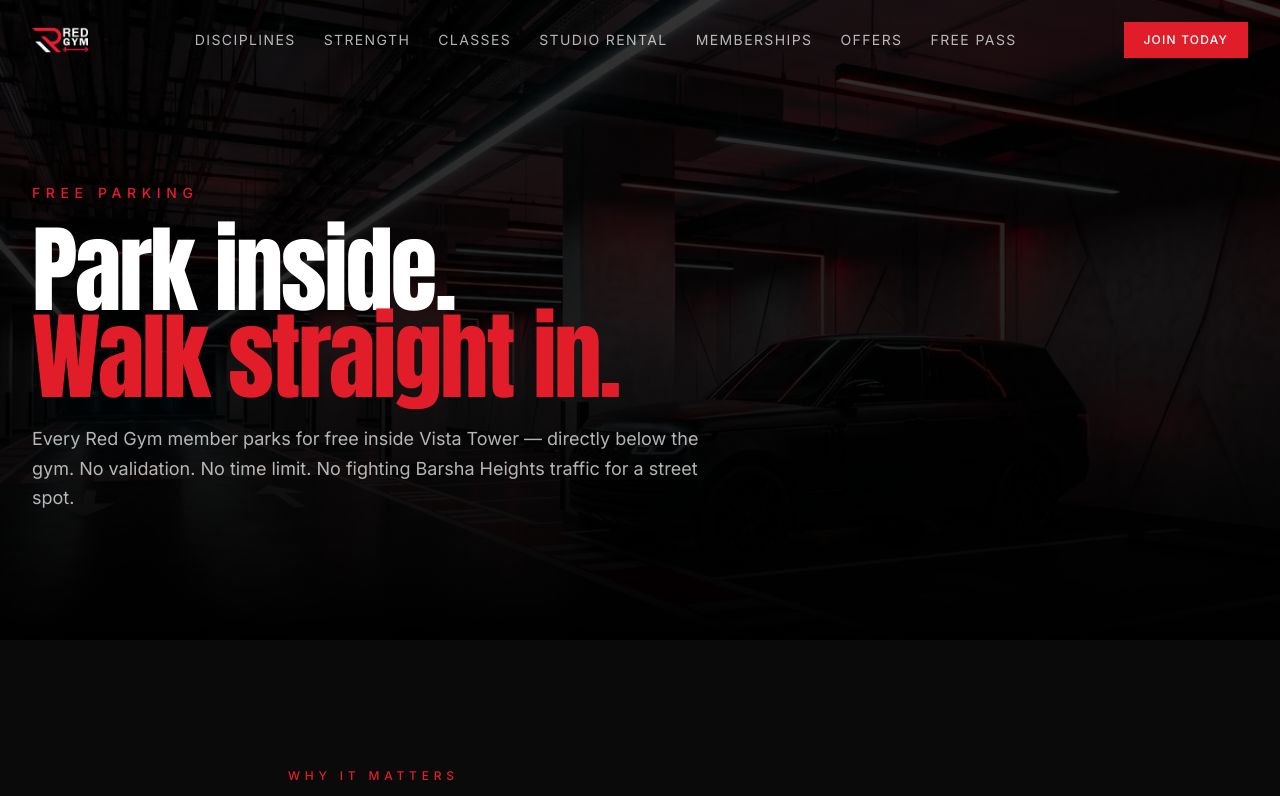
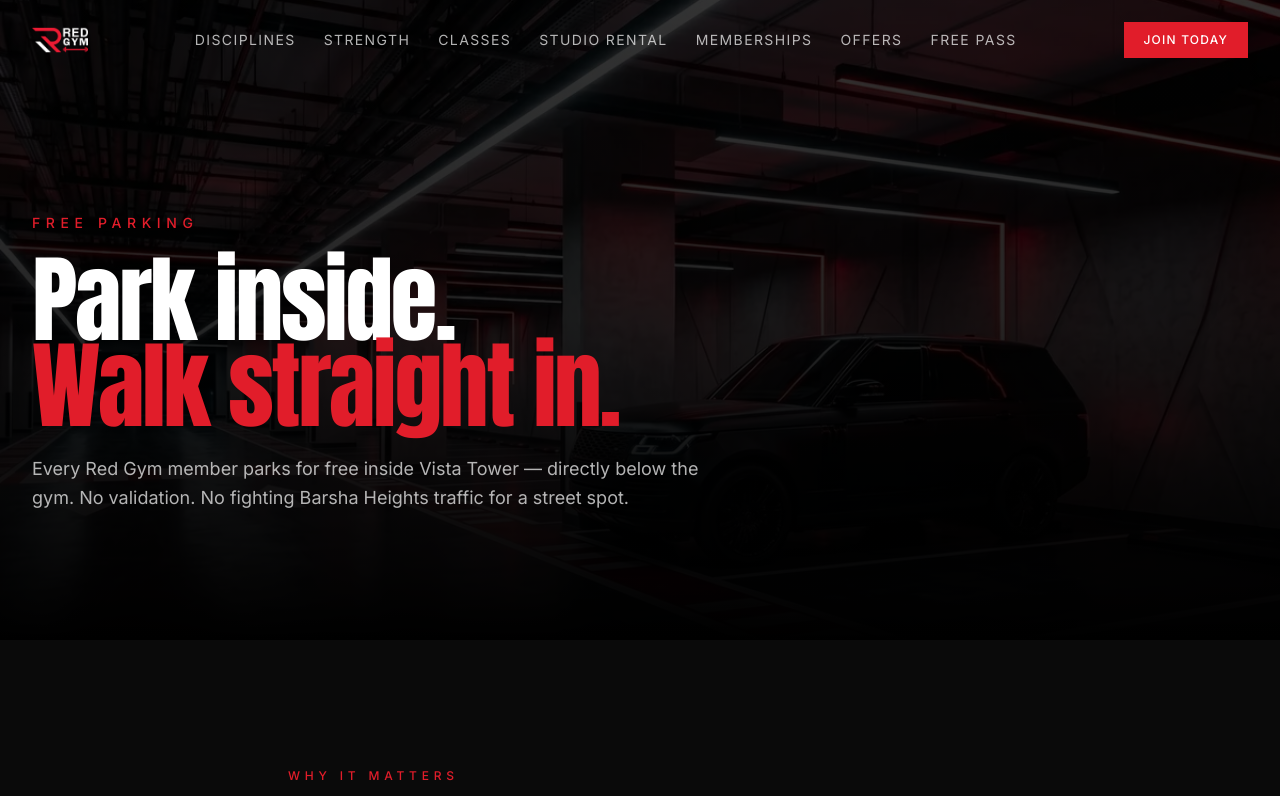
Before and after one commit to laythshatat999-sudo/red-gym-website, a Next.js app: page /parking in a window 1280 px wide. Shown: the top 796 px of the page. Built offline with nearby package versions, Linux system fonts and the light colour scheme.

Commit message:
Phase 7: Remove 'no time limit' parking promises from copy and metadata

```diff
--- a/src/app/parking/page.tsx
+++ b/src/app/parking/page.tsx
@@ -6,7 +6,7 @@ import { DISCIPLINES } from '@/lib/image-map';
 export const metadata: Metadata = {
   title: 'Free Parking — Red Gym Members in Barsha Heights, Dubai',
   description:
-    'Red Gym members get complimentary parking inside Vista Tower, Al Thuraya Street. A real Dubai luxury — no validation, no time limit.',
+    'Red Gym members get complimentary parking inside Vista Tower, Al Thuraya Street. A real Dubai luxury — no validation needed.',
 };
 
 export default function ParkingPage() {
@@ -21,7 +21,7 @@ export default function ParkingPage() {
             <span className="text-[#E11D2A]">Walk straight in.</span>
           </>
         }
-        subtitle="Every Red Gym member parks for free inside Vista Tower — directly below the gym. No validation. No time limit. No fighting Barsha Heights traffic for a street spot."
+        subtitle="Every Red Gym member parks for free inside Vista Tower — directly below the gym. No validation. No fighting Barsha Heights traffic for a street spot."
         backgroundImage={DISCIPLINES.parking}
       />
 
```
